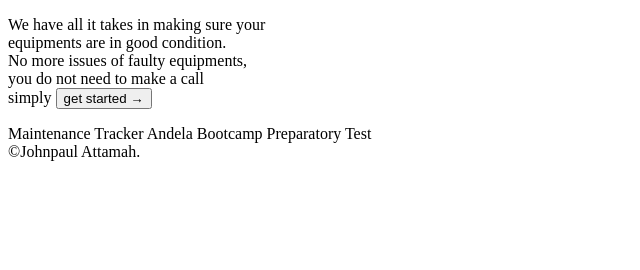
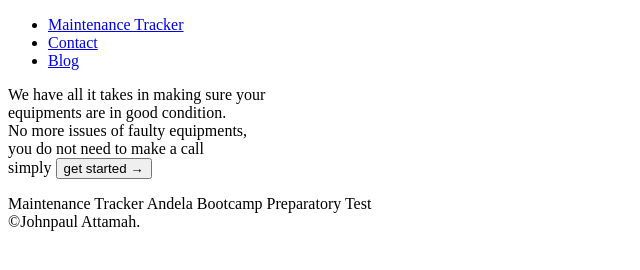
Before and after one commit to Johnpaul-Borree/Maintenance-Tracker, a plain HTML site: page UI/index.html in a window 1280 px wide. Shown: the whole page, without its empty margins (0-640 px from the left). Drawn offline with Linux system fonts and the light colour scheme.

Commit message:
[#157370409] Added a navigation menu to dead links

```diff
--- a/UI/index.html
+++ b/UI/index.html
@@ -9,7 +9,13 @@
 </head>
 <body>
 	<div id="bigWrapper">
-
+			<nav>
+				<ul>
+					<li><a href="#">Maintenance Tracker</a></li>
+					<li><a href="#">Contact</a></li>
+					<li><a href="#">Blog</a></li>
+				</ul>
+			</nav>
 			<header>
 				<p> We have all it takes in making sure your <br> equipments are in good condition.<br>No more issues of faulty equipments,<br> you do not need to make a call <br>simply <button>get started &rarr;</button> </p>
 			</header>
```
